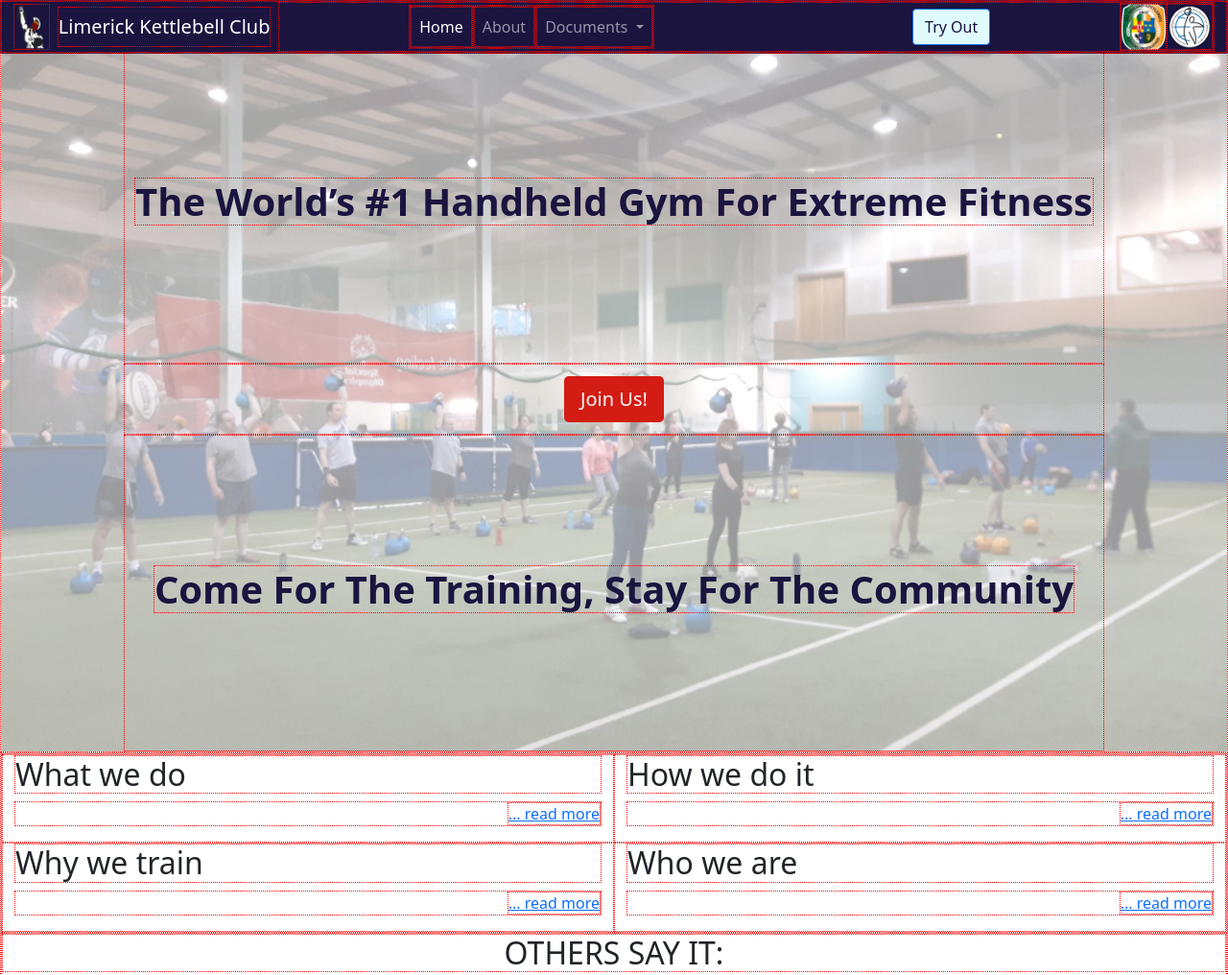
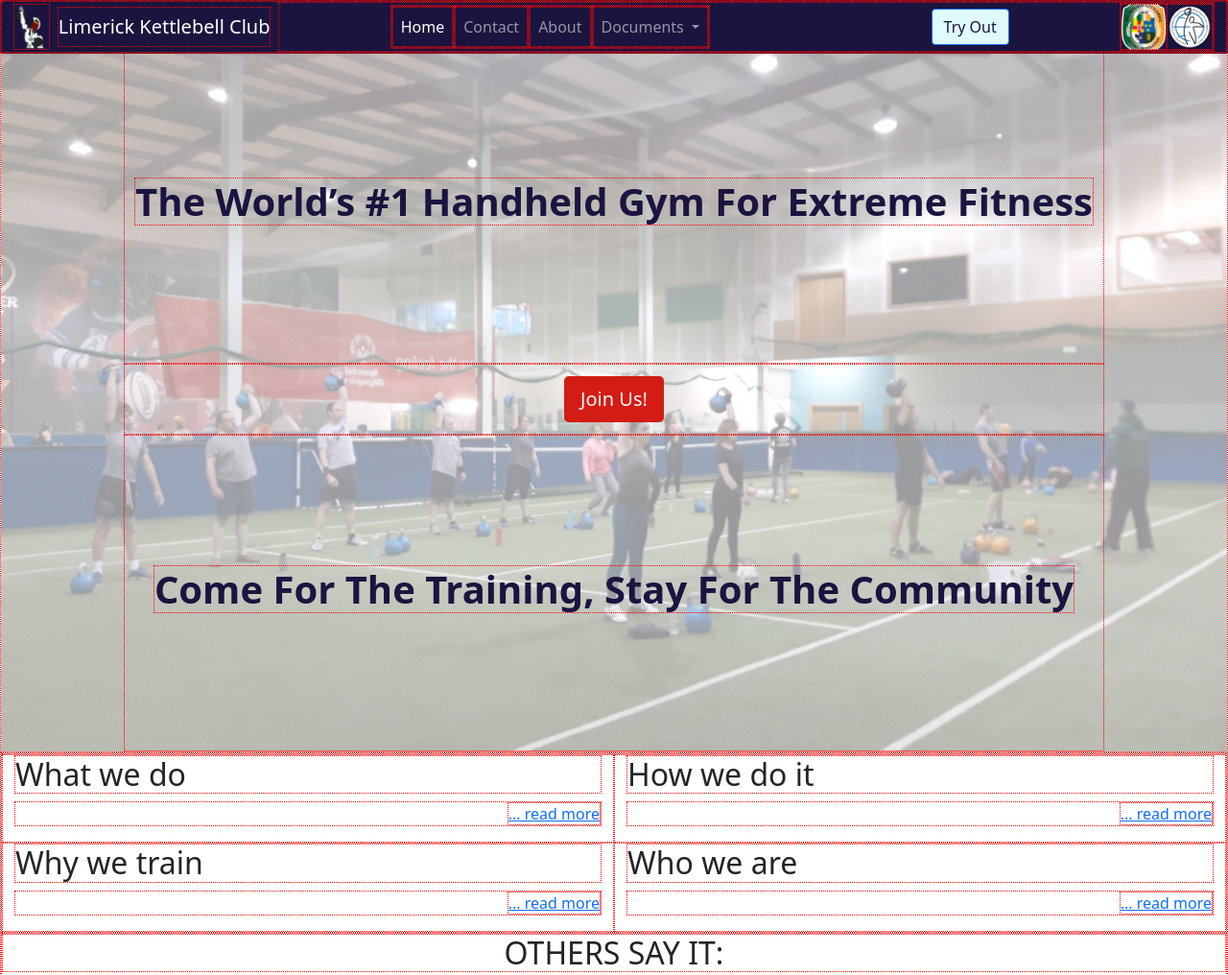
Before and after one commit to ruszkipista/cims01-lkc, a plain HTML site: page index.html in a window 1280 px wide. Shown: the top 1016 px of the page at 96% size. Drawn offline with nearby package versions, Linux system fonts and the light colour scheme.

Commit message:
add Contact to navbar

```diff
--- a/index.html
+++ b/index.html
@@ -23,14 +23,22 @@
         <button class="navbar-toggler" type="button" data-bs-toggle="collapse" data-bs-target="#navbarSupportedContent" aria-controls="navbarSupportedContent" aria-expanded="false" aria-label="Toggle navigation">
           <span class="navbar-toggler-icon"></span>
         </button>
+        <!-- Collapsable part -->
         <div class="collapse navbar-collapse" id="navbarSupportedContent">
           <ul class="navbar-nav mx-auto">
+            <!-- Home -->
             <li class="nav-item">
               <a class="nav-link active" aria-current="page" href="./index.html">Home</a>
             </li>
+            <!-- Contact -->
+            <li class="nav-item">
+              <a class="nav-link" aria-current="page" href="./about.html#contact">Contact</a>
+            </li>
+            <!-- About -->
             <li class="nav-item">
               <a class="nav-link" href="./about.html">About</a>
             </li>
+            <!-- Documents -->
             <li class="nav-item dropdown">
               <a class="nav-link dropdown-toggle" href="#" id="navbarDropdown" role="button" data-bs-toggle="dropdown" aria-expanded="false">
                 Documents
```
